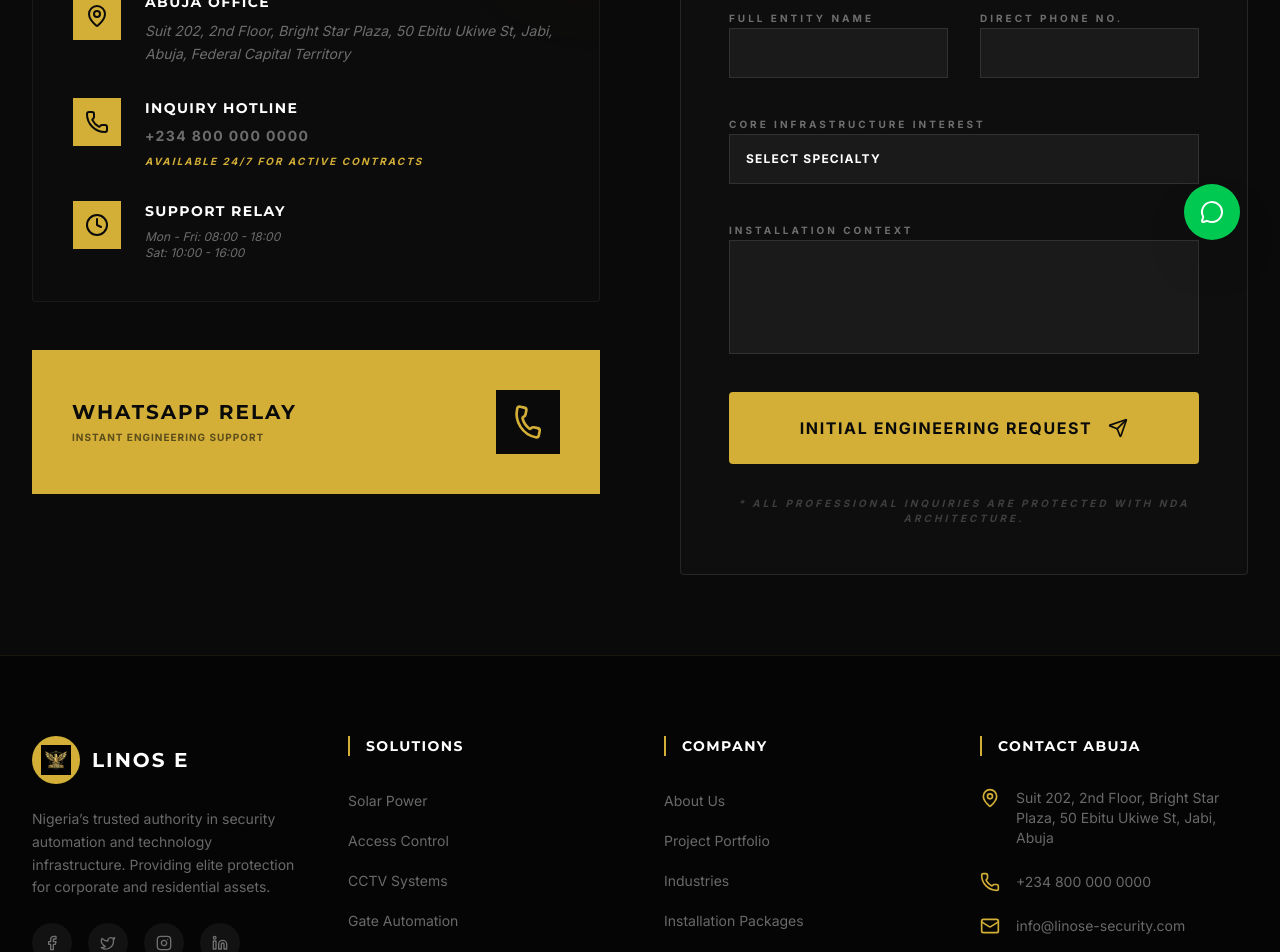
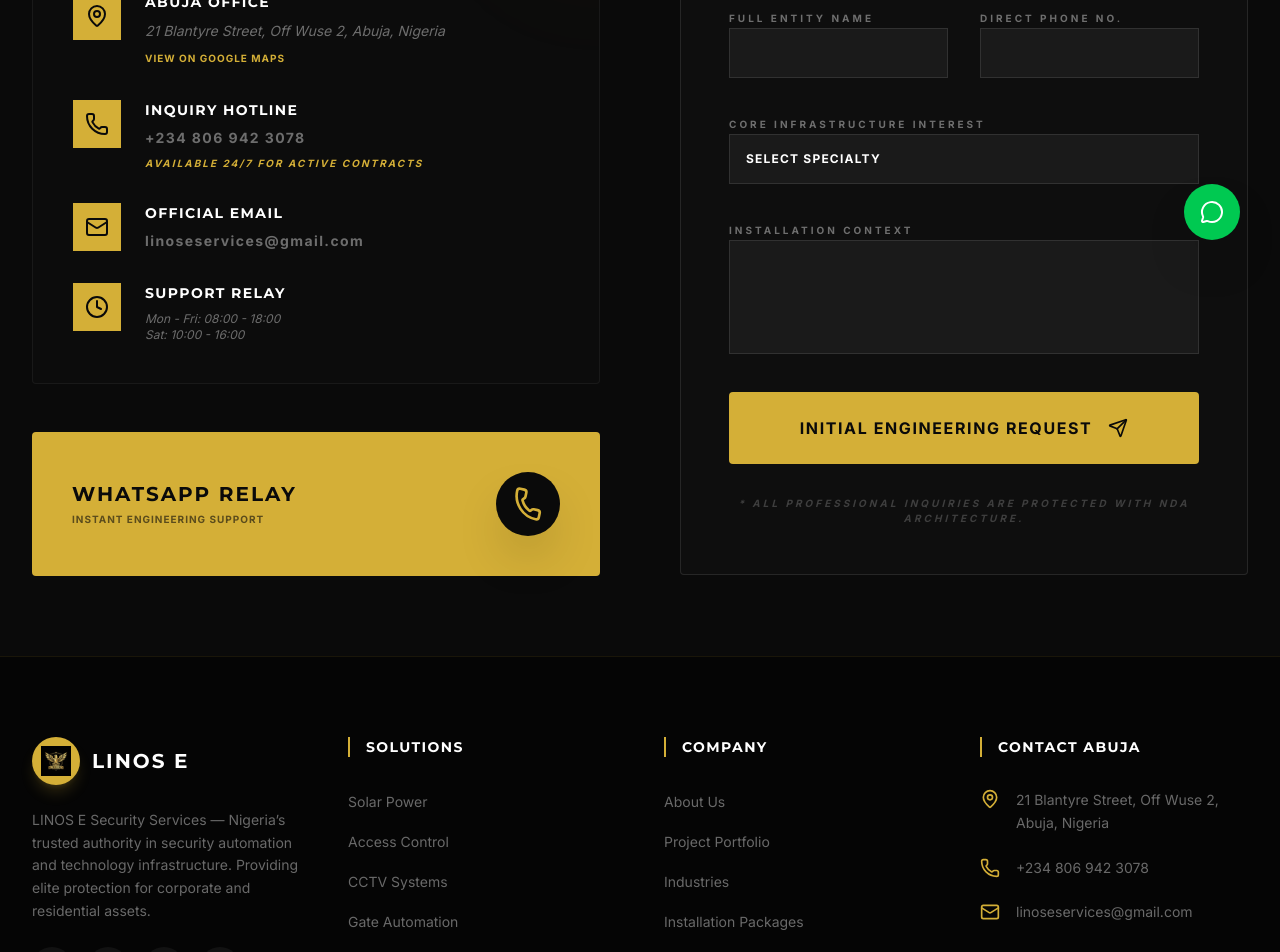
Before and after one commit to mfventures01-maker/linossecurity, a Next.js app: page /contact in a window 1280 px wide. Shown: the part 520-1472 px from the top of the page. Built offline with nearby package versions, Linux system fonts and the light colour scheme.

Commit message:
🏢 Brand Update: New contact info, elite hero visuals, and Gmail integration

```diff
--- a/app/contact/page.tsx
+++ b/app/contact/page.tsx
@@ -3,6 +3,7 @@
 import React from 'react';
 import { motion } from 'framer-motion';
 import { Mail, Phone, MapPin, ShieldCheck, Send, Clock, UserCheck } from 'lucide-react';
+import { BUSINESS_DETAILS } from '@/config/business';
 
 export default function ContactPage() {
     return (
@@ -31,8 +32,9 @@ export default function ContactPage() {
                                     <div>
                                         <h4 className="text-white font-bold uppercase tracking-widest text-sm mb-2">Abuja Office</h4>
                                         <p className="text-white/40 text-sm italic leading-relaxed">
-                                            Suit 202, 2nd Floor, Bright Star Plaza, 50 Ebitu Ukiwe St, Jabi, Abuja, Federal Capital Territory
+                                            {BUSINESS_DETAILS.address}
                                         </p>
+                                        <a href="https://www.google.com/maps/search/21+Blantyre+Street,+Wuse+2,+Abuja,+Nigeria" target="_blank" rel="noopener noreferrer" className="text-linos-gold text-[10px] uppercase font-bold tracking-widest hover:underline mt-2 inline-block">View on Google Maps</a>
                                     </div>
                                 </div>
 
@@ -42,8 +44,18 @@ export default function ContactPage() {
                                     </div>
                                     <div>
                                         <h4 className="text-white font-bold uppercase tracking-widest text-sm mb-2">Inquiry Hotline</h4>
-                                        <p className="text-white/40 text-sm font-bold tracking-widest">+234 800 000 0000</p>
+                                        <p className="text-white/40 text-sm font-bold tracking-widest">{BUSINESS_DETAILS.phone}</p>
                                         <span className="text-linos-gold text-[10px] font-bold uppercase tracking-[0.2em] mt-2 block italic">Available 24/7 for Active Contracts</span>
+                                    </div>
+                                </div>
+
+                                <div className="flex items-start space-x-6">
+                                    <div className="w-12 h-12 bg-linos-gold flex items-center justify-center shrink-0">
+                                        <Mail className="w-6 h-6 text-linos-black" />
+                                    </div>
+                                    <div>
+                                        <h4 className="text-white font-bold uppercase tracking-widest text-sm mb-2">Official Email</h4>
+                                        <p className="text-white/40 text-sm font-bold tracking-widest lowercase">{BUSINESS_DETAILS.email}</p>
                                     </div>
                                 </div>
 
@@ -60,12 +72,12 @@ export default function ContactPage() {
                             </div>
                         </div>
 
-                        <div className="p-10 bg-linos-gold text-linos-black flex items-center justify-between group">
+                        <div className="p-10 bg-linos-gold text-linos-black flex items-center justify-between group rounded-sm">
                             <div>
                                 <h4 className="text-xl font-bold uppercase tracking-widest mb-1">WhatsApp Relay</h4>
                                 <p className="text-linos-black/60 text-[10px] font-bold uppercase tracking-widest">Instant Engineering Support</p>
                             </div>
-                            <a href="https://wa.me/2348000000000" className="w-16 h-16 bg-linos-black text-linos-gold flex items-center justify-center hover:scale-110 transition-transform">
+                            <a href={`https://wa.me/${BUSINESS_DETAILS.whatsapp}`} className="w-16 h-16 bg-linos-black text-linos-gold flex items-center justify-center hover:scale-110 transition-transform rounded-full shadow-2xl">
                                 <Phone className="w-8 h-8 rotate-12" />
                             </a>
                         </div>
@@ -79,21 +91,33 @@ export default function ContactPage() {
 
                         <h3 className="text-3xl font-display font-bold text-white mb-10 uppercase tracking-wider">Deploy Request</h3>
 
-                        <form className="space-y-8">
+                        <form
+                            className="space-y-8"
+                            onSubmit={(e) => {
+                                e.preventDefault();
+                                const formData = new FormData(e.currentTarget);
+                                const name = formData.get('name');
+                                const phone = formData.get('phone');
+                                const specialty = formData.get('specialty');
+                                const context = formData.get('context');
+                                const body = `Name: ${name}%0APhone: ${phone}%0ASpecialty: ${specialty}%0AInstallation Context: ${context}`;
+                                window.location.href = `mailto:${BUSINESS_DETAILS.email}?subject=Infrastructure Design Request from ${name}&body=${body}`;
+                            }}
+                        >
                             <div className="grid grid-cols-1 md:grid-cols-2 gap-8">
                                 <div className="space-y-2">
                                     <label className="text-[10px] text-white/40 uppercase font-bold tracking-[0.3em]">Full Entity Name</label>
-                                    <input type="text" className="w-full bg-white/5 border border-white/10 p-4 font-bold text-white uppercase tracking-widest outline-none focus:border-linos-gold transition-colors text-xs" />
+                                    <input name="name" required type="text" className="w-full bg-white/5 border border-white/10 p-4 font-bold text-white uppercase tracking-widest outline-none focus:border-linos-gold transition-colors text-xs" />
                                 </div>
                                 <div className="space-y-2">
                                     <label className="text-[10px] text-white/40 uppercase font-bold tracking-[0.3em]">Direct Phone No.</label>
-                                    <input type="tel" className="w-full bg-white/5 border border-white/10 p-4 font-bold text-white uppercase tracking-widest outline-none focus:border-linos-gold transition-colors text-xs" />
+                                    <input name="phone" required type="tel" className="w-full bg-white/5 border border-white/10 p-4 font-bold text-white uppercase tracking-widest outline-none focus:border-linos-gold transition-colors text-xs" />
                                 </div>
                             </div>
 
                             <div className="space-y-2">
                                 <label className="text-[10px] text-white/40 uppercase font-bold tracking-[0.3em]">Core Infrastructure Interest</label>
-                                <select className="w-full bg-white/5 border border-white/10 p-4 font-bold text-white uppercase tracking-widest outline-none focus:border-linos-gold transition-colors text-xs appearance-none">
+                                <select name="specialty" className="w-full bg-white/5 border border-white/10 p-4 font-bold text-white uppercase tracking-widest outline-none focus:border-linos-gold transition-colors text-xs appearance-none">
                                     <option className="bg-linos-black text-white">Select Specialty</option>
                                     <option className="bg-linos-black text-white">Access Control Installation</option>
                                     <option className="bg-linos-black text-white">CCTV Surveillance Upgrade</option>
@@ -105,10 +129,10 @@ export default function ContactPage() {
 
                             <div className="space-y-2">
                                 <label className="text-[10px] text-white/40 uppercase font-bold tracking-[0.3em]">Installation Context</label>
-                                <textarea rows={5} className="w-full bg-white/5 border border-white/10 p-4 font-bold text-white uppercase tracking-widest outline-none focus:border-linos-gold transition-colors text-xs resize-none"></textarea>
+                                <textarea name="context" rows={5} className="w-full bg-white/5 border border-white/10 p-4 font-bold text-white uppercase tracking-widest outline-none focus:border-linos-gold transition-colors text-xs resize-none"></textarea>
                             </div>
 
-                            <button className="w-full btn-gold !py-6 flex items-center justify-center space-x-4">
+                            <button type="submit" className="w-full btn-gold !py-6 flex items-center justify-center space-x-4">
                                 <span>Initial Engineering Request</span>
                                 <Send className="w-5 h-5" />
                             </button>
--- a/components/Footer.tsx
+++ b/components/Footer.tsx
@@ -1,6 +1,7 @@
 import Link from 'next/link';
 import Image from 'next/image';
 import { Facebook, Twitter, Instagram, Linkedin, Mail, Phone, MapPin, ShieldCheck } from 'lucide-react';
+import { BUSINESS_DETAILS } from '@/config/business';
 
 export default function Footer() {
     return (
@@ -10,13 +11,13 @@ export default function Footer() {
                     {/* Brand */}
                     <div className="space-y-6">
                         <Link href="/" className="flex items-center space-x-3">
-                            <div className="w-12 h-12 bg-linos-gold rounded-full flex items-center justify-center p-2">
-                                <Image src="/logo.png" alt="Linos Logo" width={30} height={30} className="object-contain" />
+                            <div className="relative w-12 h-12 bg-linos-gold rounded-full flex items-center justify-center p-2 shadow-lg shadow-linos-gold/20 flex-shrink-0">
+                                <Image src="/logo.png" alt="Linos Logo" width={30} height={30} className="object-contain" unoptimized />
                             </div>
                             <span className="text-xl font-display font-bold text-white tracking-widest leading-none">LINOS E</span>
                         </Link>
                         <p className="text-white/40 text-sm leading-relaxed">
-                            Nigeria’s trusted authority in security automation and technology infrastructure. Providing elite protection for corporate and residential assets.
+                            {BUSINESS_DETAILS.name} — Nigeria’s trusted authority in security automation and technology infrastructure. Providing elite protection for corporate and residential assets.
                         </p>
                         <div className="flex space-x-4">
                             {[Facebook, Twitter, Instagram, Linkedin].map((Icon, i) => (
@@ -51,7 +52,7 @@ export default function Footer() {
                         <ul className="space-y-4">
                             {['About Us', 'Project Portfolio', 'Industries', 'Installation Packages', 'Contact'].map((item) => (
                                 <li key={item}>
-                                    <Link href="#" className="text-white/40 hover:text-linos-gold text-sm transition-colors">{item}</Link>
+                                    <Link href="/contact" className="text-white/40 hover:text-linos-gold text-sm transition-colors">{item}</Link>
                                 </li>
                             ))}
                         </ul>
@@ -63,15 +64,15 @@ export default function Footer() {
                         <ul className="space-y-6">
                             <li className="flex items-start space-x-4">
                                 <MapPin className="w-5 h-5 text-linos-gold shrink-0" />
-                                <span className="text-white/40 text-sm">Suit 202, 2nd Floor, Bright Star Plaza, 50 Ebitu Ukiwe St, Jabi, Abuja</span>
+                                <span className="text-white/40 text-sm leading-relaxed">{BUSINESS_DETAILS.address}</span>
                             </li>
                             <li className="flex items-center space-x-4">
                                 <Phone className="w-5 h-5 text-linos-gold shrink-0" />
-                                <span className="text-white/40 text-sm">+234 800 000 0000</span>
+                                <span className="text-white/40 text-sm">{BUSINESS_DETAILS.phone}</span>
                             </li>
                             <li className="flex items-center space-x-4">
                                 <Mail className="w-5 h-5 text-linos-gold shrink-0" />
-                                <span className="text-white/40 text-sm">info@linose-security.com</span>
+                                <span className="text-white/40 text-sm lowercase">{BUSINESS_DETAILS.email}</span>
                             </li>
                         </ul>
                     </div>
--- a/config/business.ts
+++ b/config/business.ts
@@ -1,14 +1,14 @@
 export const BUSINESS_DETAILS = {
     name: 'LINOS E Security Services',
     legalName: 'LINOS E Security Ltd',
-    address: '21 Blantyre Crescent, Off Ademola Adetokumbo Way, Wuse 2, Abuja, Nigeria',
+    address: '21 Blantyre Street, Off Wuse 2, Abuja, Nigeria',
     city: 'Abuja',
     state: 'FCT',
     zip: '900288',
     country: 'Nigeria',
     phone: '+234 806 942 3078',
     whatsapp: '2348069423078',
-    email: 'info@linossecurity.com',
+    email: 'linoseservices@gmail.com',
     website: 'https://linossecurity.com',
     googleMapsEmbed: 'https://www.google.com/maps/embed?pb=!1m18!1m12!1m3!1d3939.822365451241!2d7.4727!3d9.0765!2m3!1f0!2f0!3f0!3m2!1i1024!2i768!4f13.1!3m3!1m2!1s0x104e0af660946d47%3A0xe545c8501239ebf7!2s21%20Blantyre%20Crescent%2C%20Wuse%202%2C%20Abuja!5e0!3m2!1sen!2sng!4v1710000000000!5m2!1sen!2sng',
     foundingYear: 2015,
```
Also changed, not shown: app/page.tsx (+5 -4 lines), components/SecurityConfigurator.tsx (+10 -1 lines).
